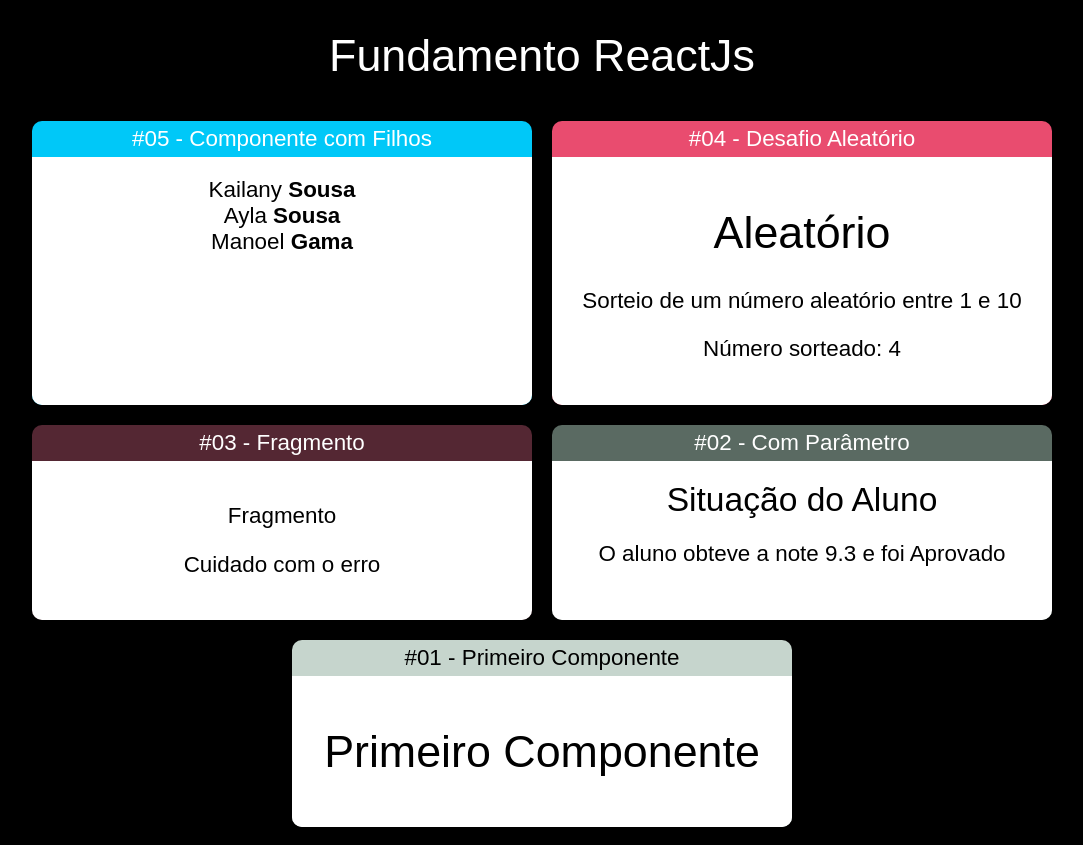
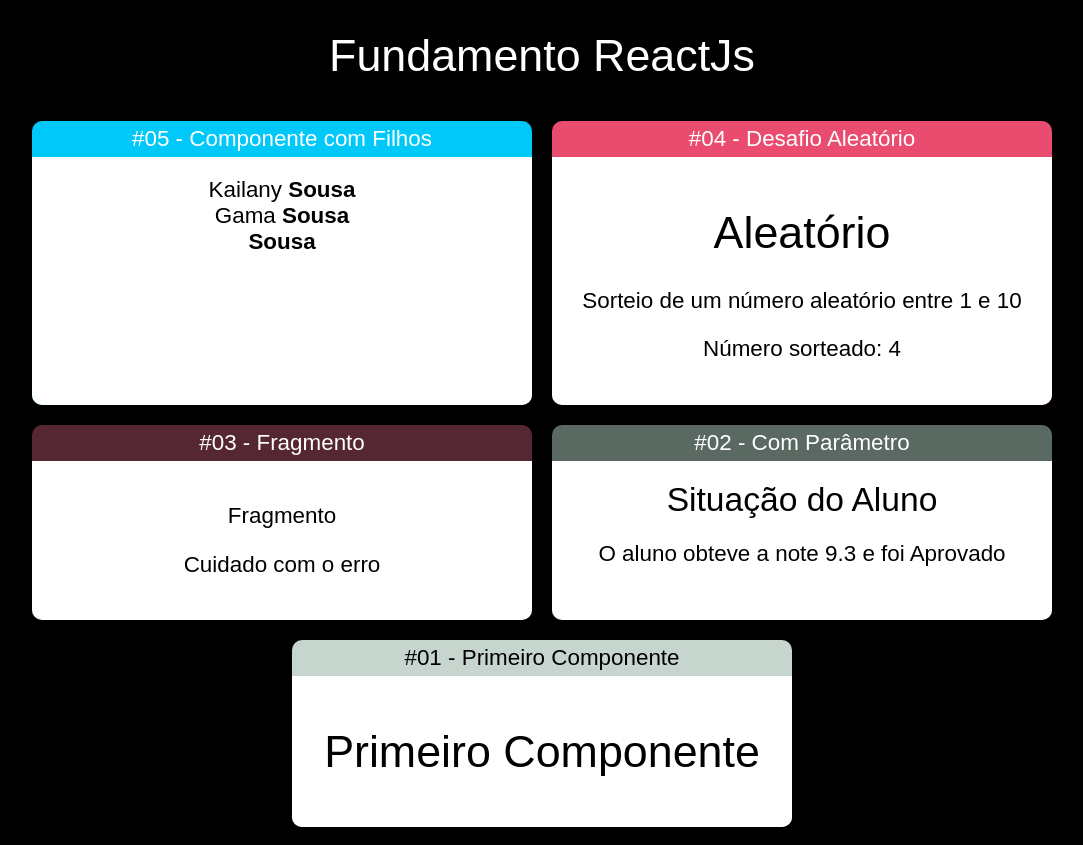
Before and after one commit to KailanySousa/CursoReact-Redux, a React (Create React App) app in the folder fundamentos-react/: page / in a window 1280 px wide. Shown: the whole page, without its empty margins (98-1181 px from the left). Built offline with nearby package versions, Linux system fonts and the light colour scheme.

Commit message:
Componente Filho #02

```diff
--- a/fundamentos-react/src/App.jsx
+++ b/fundamentos-react/src/App.jsx
@@ -7,6 +7,7 @@
 import Fragmento from "./components/basicos/Fragmento";
 import Aleatorio from "./components/basicos/Aleatorio";
 import Familia from "./components/basicos/Familia";
+import FamiliaMembro from "./components/basicos/FamiliaMembro";
 
 // no export com default pode ser uma função anonima, pode ser declara também como arrowfunction
 // caso o export seja sem o default a função tem que ter nome
@@ -17,7 +18,11 @@
     <h1>Fundamento ReactJs</h1>
     <div className="Cards">
       <Card titulo="#05 - Componente com Filhos" color="#00C8F8">
-        <Familia sobrenome="Sousa"></Familia>
+        <Familia sobrenome="Sousa">
+          <FamiliaMembro nome="Kailany"></FamiliaMembro>
+          <FamiliaMembro nome="Gama"></FamiliaMembro>
+          <FamiliaMembro></FamiliaMembro>
+        </Familia>
       </Card>
       <Card titulo="#04 - Desafio Aleatório" color="#E94C6F">
         <Aleatorio min={1} max={10}></Aleatorio>
--- a/fundamentos-react/src/components/basicos/Familia.jsx
+++ b/fundamentos-react/src/components/basicos/Familia.jsx
@@ -1,12 +1,17 @@
-import React from "react";
-import FamiliaMembro from "./FamiliaMembro";
+import React, { cloneElement } from "react";
 
 export default (props) => {
+  // retornar um elemento filho
+  // cloneElement(props.children, { ...props });
   return (
     <div>
-      <FamiliaMembro nome="Kailany" sobrenome={props.sobrenome}></FamiliaMembro>
-      <FamiliaMembro nome="Ayla" {...props}></FamiliaMembro>
-      <FamiliaMembro nome="Manoel" sobrenome="Gama"></FamiliaMembro>
+      {/* retornar varios elementos filhos */}
+      {/* {React.Children.map(props.children, (el) => {
+        return cloneElement(el, props);
+      })} */}
+      {props.children.map((child, i) => {
+        return cloneElement(child, {...props, key: i})
+      })}
     </div>
   );
 };
```
